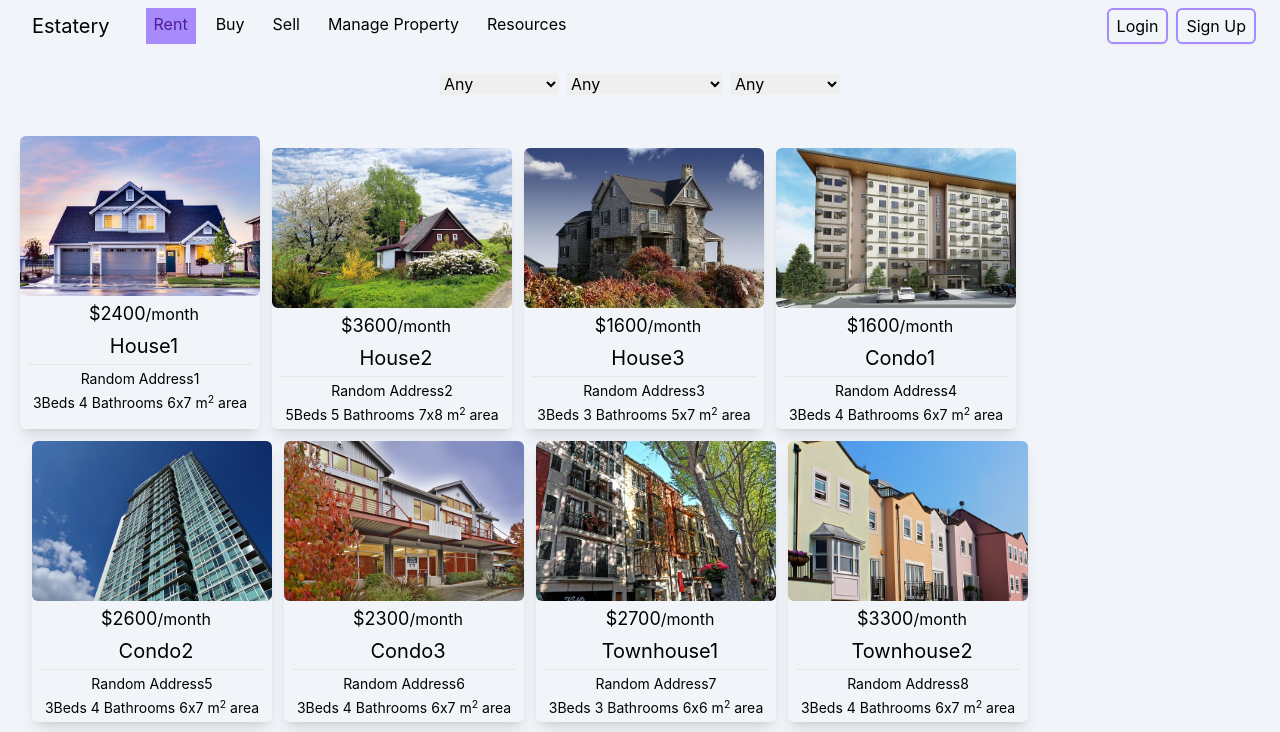
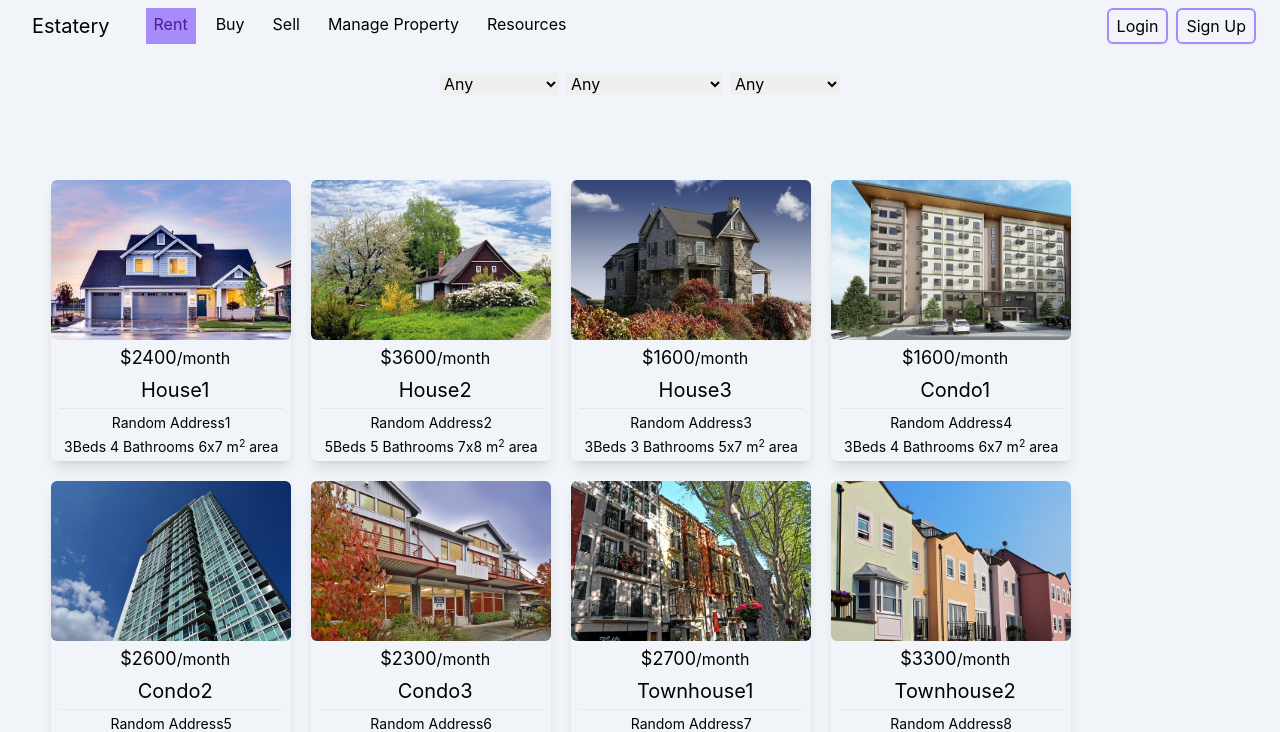
Before and after one commit to neonPebble/real-estate-demo, a React (Create React App) app: page / in a window 1280 px wide. Shown: the top 732 px of the page. Built offline with nearby package versions, Linux system fonts and the light colour scheme.

Commit message:
fixed arrangement issue

```diff
--- a/src/App.js
+++ b/src/App.js
@@ -107,7 +107,7 @@ function App() {
           </select>
         </div>
 
-        <div className=" py-5 px-5 space-x-3 space-y-3 flex flex-wrap box-border">
+        <div className=" py-[5vw] px-[4vw] gap-5 flex flex-wrap box-border">
           {displayedProps}
         </div>
       </div>
```
